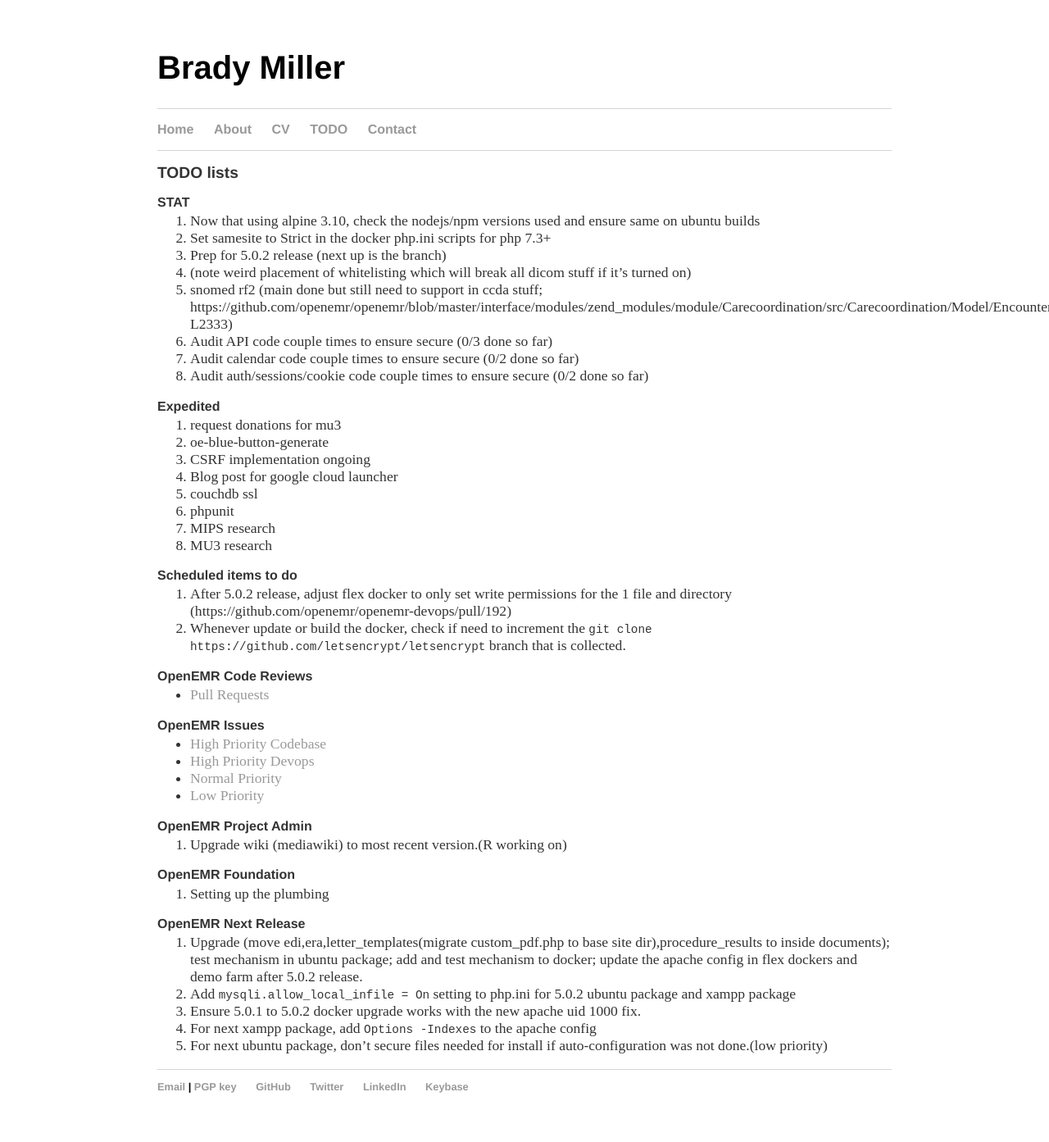
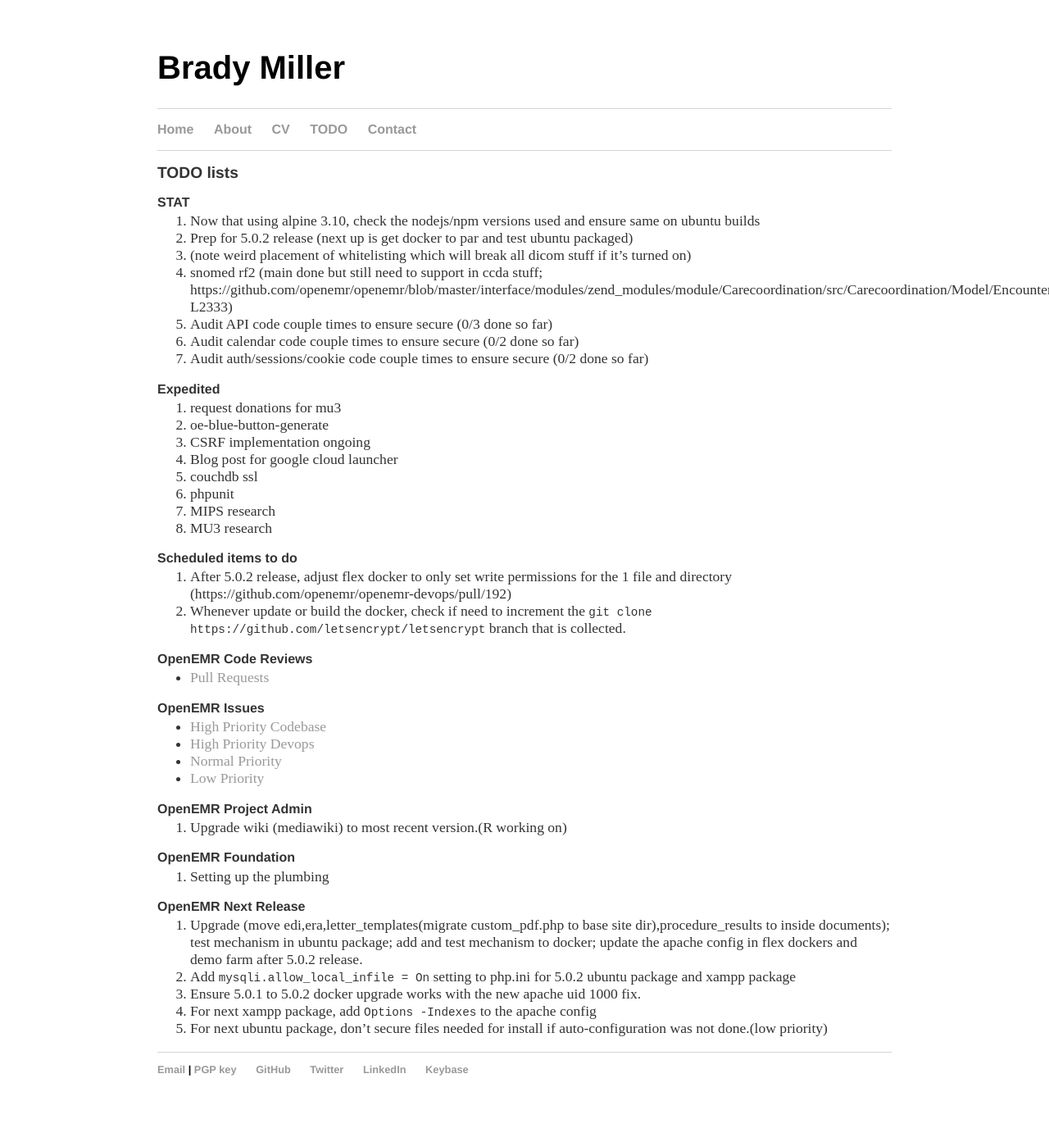
Before and after one commit to bradymiller/bradymiller.github.io, a Jekyll site: the page built from todo/index.md, in a window 1280 px wide. Shown: the whole page at 82% size. Built offline with Jekyll 4.4.1, drawn with Linux system fonts in a browser that asks for light colours; our own code applies the rules of GitHub Pages for plain Markdown files; after the commit the page ends 1372 px from its top, so only the background shows below that.

Commit message:
Update index.md

```diff
--- a/todo/index.md
+++ b/todo/index.md
@@ -5,8 +5,7 @@
 
 ### STAT
 1. Now that using alpine 3.10, check the nodejs/npm versions used and ensure same on ubuntu builds
-1. Set samesite to Strict in the docker php.ini scripts for php 7.3+
-1. Prep for 5.0.2 release (next up is the branch)
+1. Prep for 5.0.2 release (next up is get docker to par and test ubuntu packaged)
 1. (note weird placement of whitelisting which will break all dicom stuff if it's turned on)
 1. snomed rf2 (main done but still need to support in ccda stuff; https://github.com/openemr/openemr/blob/master/interface/modules/zend_modules/module/Carecoordination/src/Carecoordination/Model/EncounterccdadispatchTable.php#L2316-L2333)
 1. Audit API code couple times to ensure secure (0/3 done so far)
```
